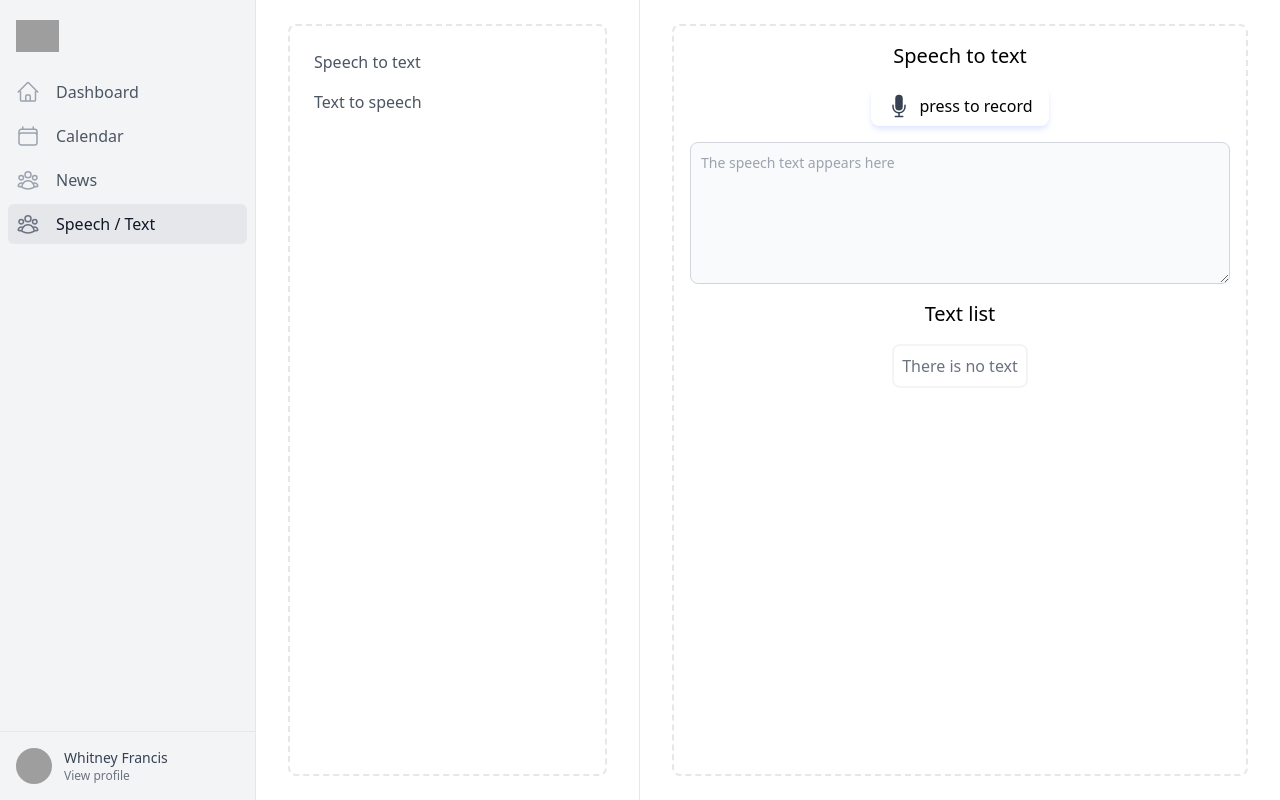
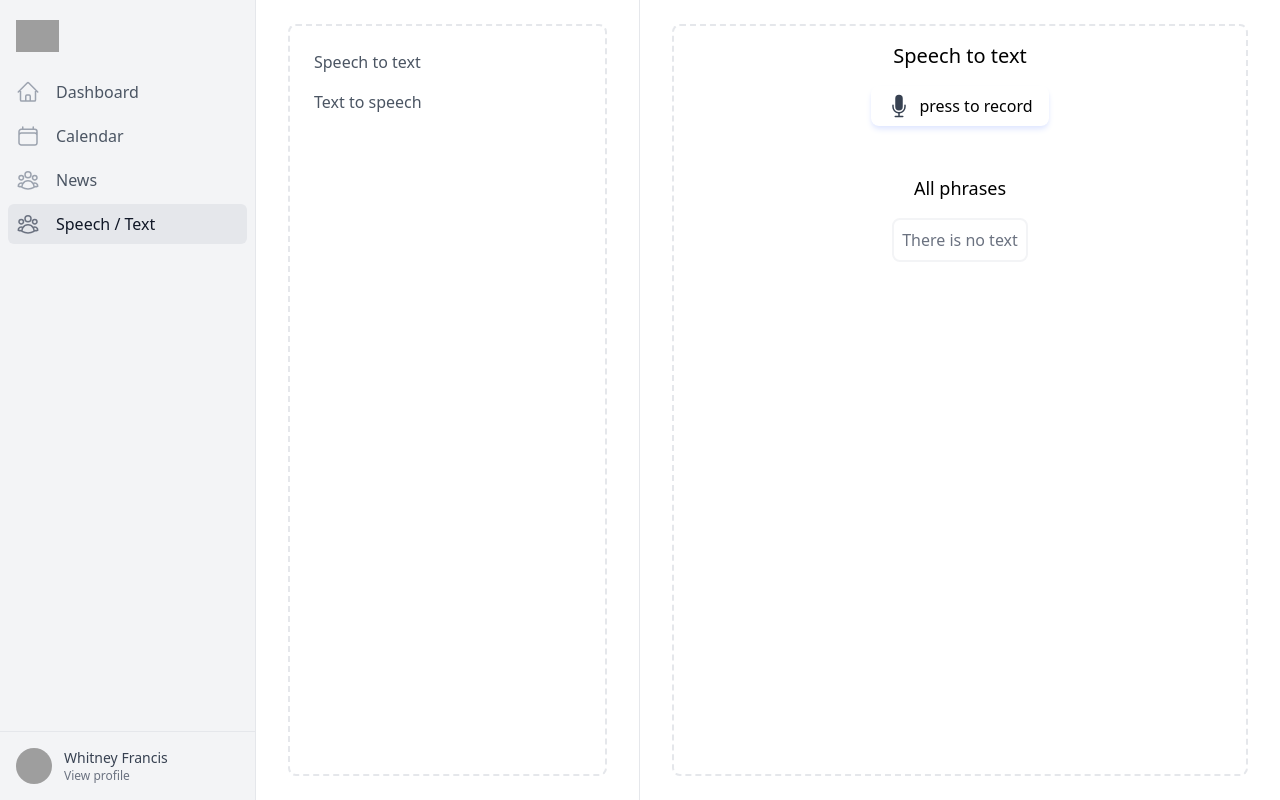
Before and after one commit to manutepowa/movies, a Next.js app: page /text-speech/speech-to-text in a window 1280 px wide. Built offline with nearby package versions, Linux system fonts and the light colour scheme; grey boxes are pictures that could not be loaded.

Commit message:
Change speech

```diff
--- a/package.json
+++ b/package.json
@@ -14,7 +14,7 @@
     "@heroicons/react": "2.0.16",
     "@tailwindcss/forms": "0.5.3",
     "just-debounce-it": "3.2.0",
-    "next": "13.1.7-canary.26",
+    "next": "13.1.7-canary.32",
     "react": "18.2.0",
     "react-dom": "18.2.0",
     "zustand": "4.3.3"
@@ -22,7 +22,7 @@
   "devDependencies": {
     "@testing-library/react": "14.0.0",
     "@types/dom-speech-recognition": "0.0.1",
-    "@types/node": "18.14.0",
+    "@types/node": "18.14.1",
     "@types/react": "18.0.28",
     "@types/react-dom": "18.0.11",
     "@typescript-eslint/eslint-plugin": "5.53.0",
@@ -30,7 +30,7 @@
     "@vitejs/plugin-react": "3.1.0",
     "autoprefixer": "10.4.13",
     "eslint": "8.34.0",
-    "eslint-config-next": "13.1.7-canary.26",
+    "eslint-config-next": "13.1.7-canary.32",
     "eslint-config-prettier": "8.6.0",
     "eslint-plugin-prettier": "4.2.1",
     "jsdom": "21.1.0",
--- a/src/app/text-speech/speech-to-text/page.tsx
+++ b/src/app/text-speech/speech-to-text/page.tsx
@@ -12,8 +12,8 @@ export default function SpeechToTextPage() {
     <div className="flex flex-col items-center gap-y-4">
       <h1 className="text-xl">Speech to text</h1>
       <Speech {...{ recording, handleListen }} />
+      <TextList {...{ textList }} />
       <Text {...{ transcript }} />
-      <TextList {...{ textList }} />
     </div>
   )
 }
--- /dev/null
+++ b/src/app/text-speech/utilities/components/Phrase.tsx
@@ -0,0 +1,55 @@
+"use client"
+import { SpeakerWaveIcon } from "@heroicons/react/24/solid"
+import { useEffect, useState } from "react"
+
+interface PhraseProps {
+  phrase: string
+}
+
+let synth: SpeechSynthesis
+let speech: SpeechSynthesisUtterance
+function useSpeechSynthesis({ phrase }: PhraseProps) {
+  const [isPlaying, setIsPlaying] = useState(false)
+  useEffect(() => {
+    if (typeof window !== "undefined") {
+      synth = window.speechSynthesis
+      speech = new window.SpeechSynthesisUtterance(phrase)
+      speech.volume = 1
+      speech.voice = synth.getVoices()[4]
+      speech.rate = 1
+      speech.pitch = 1
+
+      speech.onend = function () {
+        console.log("onend")
+        setIsPlaying(false)
+      }
+    }
+
+    return () => {
+      synth.cancel()
+    }
+  }, [])
+
+  function play() {
+    setIsPlaying(true)
+    synth.speak(speech)
+  }
+  return {
+    play,
+    isPlaying,
+  }
+}
+
+export default function Phrase({ phrase }: PhraseProps) {
+  const { play, isPlaying } = useSpeechSynthesis({ phrase })
+  return (
+    <button onClick={play} className={`flex items-center space-x-3`}>
+      <SpeakerWaveIcon
+        className={`${
+          isPlaying && "text-green-600"
+        } h-6 w-6 cursor-pointer hover:text-black`}
+      />
+      <span className={isPlaying ? "text-green-600" : ""}>{phrase}</span>
+    </button>
+  )
+}
--- a/src/app/text-speech/utilities/components/Text.tsx
+++ b/src/app/text-speech/utilities/components/Text.tsx
@@ -1,13 +1,11 @@
 export default function Text({ transcript }: { transcript: string }) {
   return (
     <>
-      <textarea
-        rows={6}
-        className="block p-2.5 w-full text-sm text-gray-900 bg-gray-50 rounded-lg border border-gray-300 focus:ring-blue-500 focus:border-blue-500 dark:bg-gray-700 dark:border-gray-600 dark:placeholder-gray-400 dark:text-white dark:focus:ring-blue-500 dark:focus:border-blue-500"
-        placeholder="The speech text appears here"
-        defaultValue={transcript}
-        readOnly={true}
-      ></textarea>
+      {transcript && (
+        <div className="absolute bg-indigo-50 bottom-8 text-lg px-4 py-2">
+          {transcript}
+        </div>
+      )}
     </>
   )
 }
--- a/src/app/text-speech/utilities/components/TextList.tsx
+++ b/src/app/text-speech/utilities/components/TextList.tsx
@@ -1,4 +1,4 @@
-import { CheckIcon } from "@heroicons/react/24/outline"
+import Phrase from "./Phrase"
 
 interface TextListProps {
   textList: string[]
@@ -6,17 +6,14 @@ interface TextListProps {
 
 export default function TextList({ textList }: TextListProps) {
   return (
-    <div className="flex flex-col items-center gap-y-4 w-full">
-      <h1 className="text-xl">Text list</h1>
-      <ul className="mb-8 space-y-4 text-left text-gray-500 rounded-lg border-solid border-2 border-gray-100 p-2">
+    <div className="flex flex-col items-center gap-y-4 w-full mt-8">
+      <h1 className="text-lg">All phrases</h1>
+      <div className="flex flex-col mb-8 space-y-4 text-left text-gray-500 rounded-lg border-solid border-2 border-gray-100 p-2">
         {textList.length === 0 && <p>There is no text</p>}
         {textList.map((text, index) => (
-          <li key={index} className="flex items-center space-x-3">
-            <CheckIcon className="h-5 w-5 text-green-500" />
-            <span>{text}</span>
-          </li>
+          <Phrase key={index} phrase={text} />
         ))}
-      </ul>
+      </div>
     </div>
   )
 }
--- a/src/app/text-speech/utilities/hooks/useSpeechRecognition.tsx
+++ b/src/app/text-speech/utilities/hooks/useSpeechRecognition.tsx
@@ -3,7 +3,7 @@ import { useEffect, useState } from "react"
 
 let SpeechRecognition
 let mic: SpeechRecognition
-let synth: SpeechSynthesis
+
 export default function useSpeechRecognition() {
   const [recording, setRecording] = useState(false)
   const [transcript, setTranscript] = useState<string>("")
@@ -20,12 +20,6 @@ export default function useSpeechRecognition() {
       setRecording(false)
       if (transcript !== "") {
         setTextList([...textList, transcript])
-        const speech = new window.SpeechSynthesisUtterance(transcript)
-        speech.volume = 1
-        speech.voice = synth.getVoices()[4]
-        speech.rate = 1
-        speech.pitch = 1
-        synth.speak(speech)
         setTranscript("")
       }
       console.log("Stopped Mic on Click")
@@ -58,7 +52,6 @@ export default function useSpeechRecognition() {
       mic.continuous = true
       mic.interimResults = true
       mic.lang = "es-ES"
-      synth = window.speechSynthesis
     }
   }, [])
 
```
